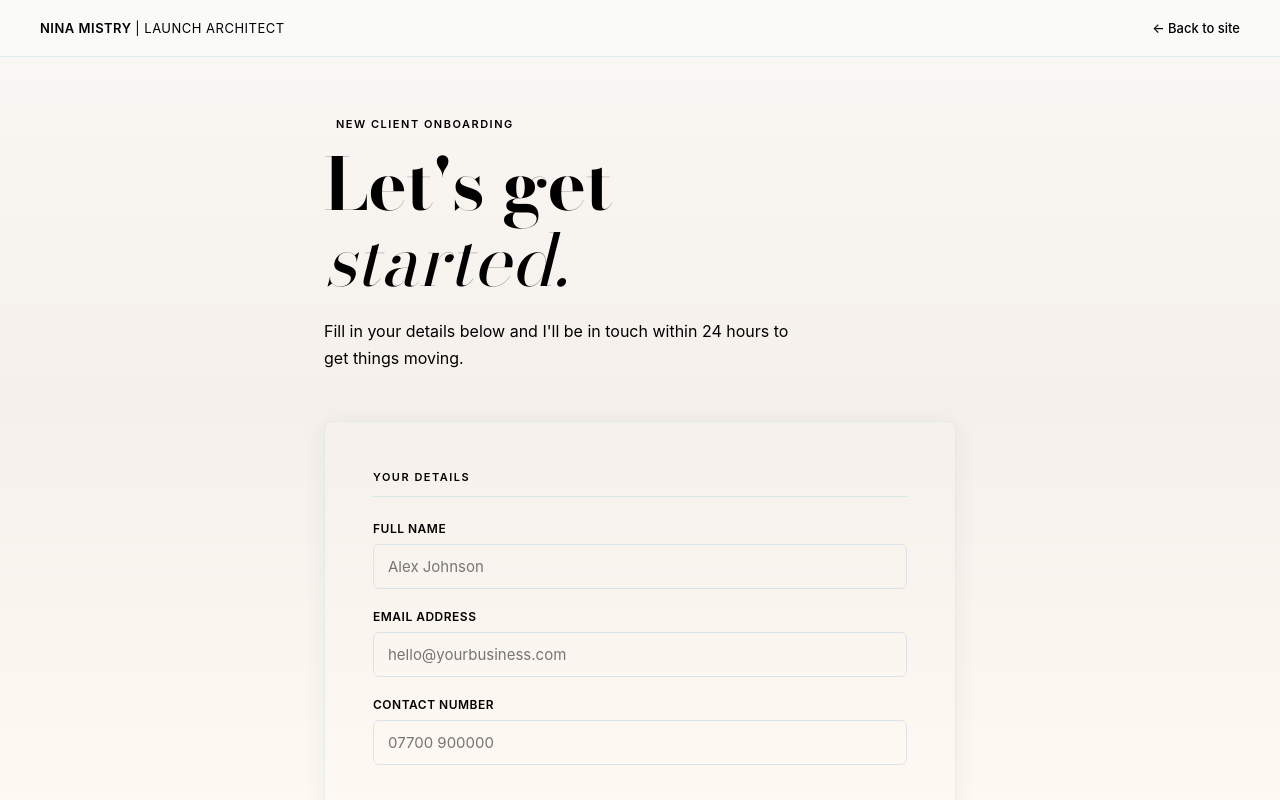
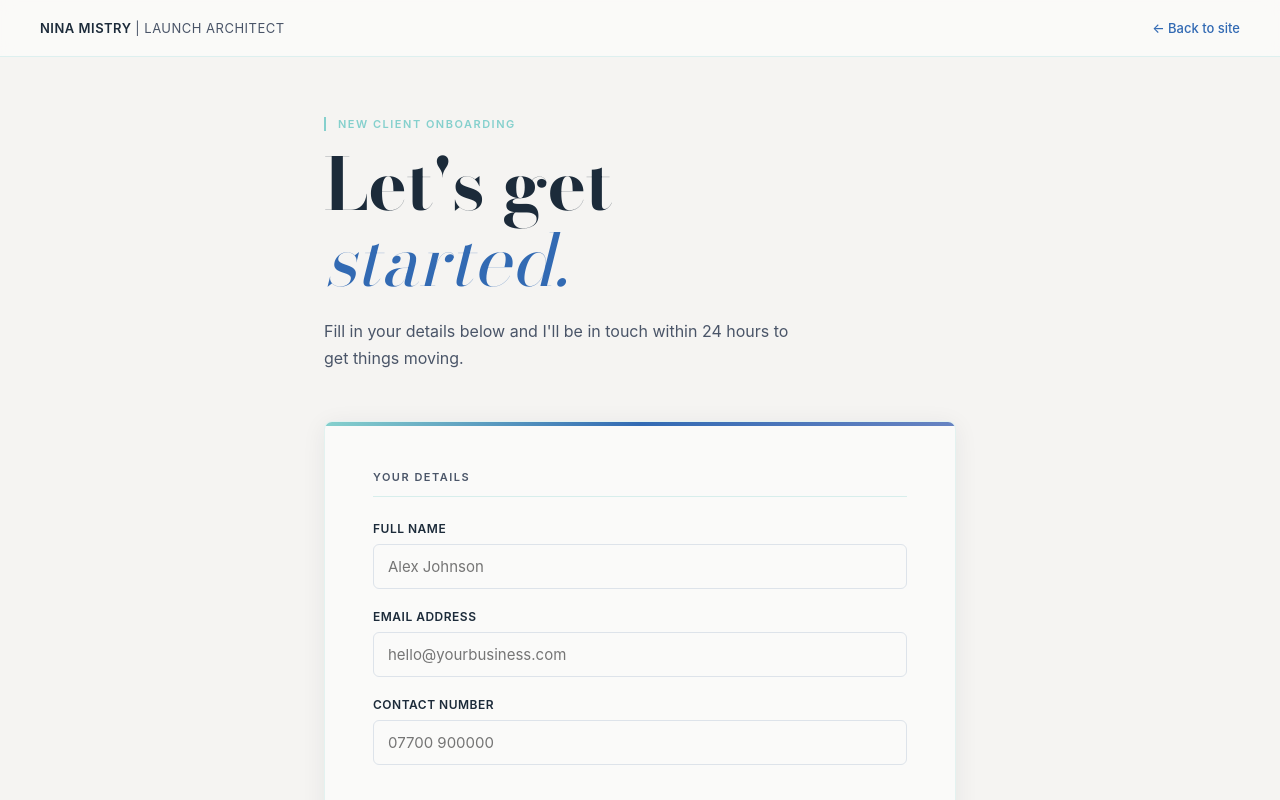
Before and after one commit to nina-1983/nina-client-onboarding, a Next.js app: page / in a window 1280 px wide. Shown: the top 800 px of the page. Built offline with nearby package versions, Linux system fonts and the light colour scheme.

Commit message:
Update globals.css

```diff
--- a/app/globals.css
+++ b/app/globals.css
@@ -1,19 +1,28 @@
-* {
+*, *::before, *::after {
+  box-sizing: border-box;
   margin: 0;
   padding: 0;
-  box-sizing: border-box;
+}
+
+:root {
+  --teal: #85d0cd;
+  --teal-light: #b0dfdd;
+  --blue: #326ab3;
+  --periwinkle: #6783c2;
+  --yellow: #f4c82c;
+  --yellow-light: #f9df8f;
+  --blush: #f9d8da;
+  --dark: #1c2b3a;
+  --mid: #4a5568;
+  --white: #fafaf9;
+  --off-white: #f5f4f2;
 }
 
 html, body {
   width: 100%;
-  height: 100%;
-  font-family: -apple-system, BlinkMacSystemFont, 'Segoe UI', 'Roboto', 'Oxygen',
-    'Ubuntu', 'Cantarell', 'Fira Sans', 'Droid Sans', 'Helvetica Neue',
-    sans-serif;
+  min-height: 100%;
+  font-family: 'Gotham', -apple-system, BlinkMacSystemFont, 'Segoe UI', sans-serif;
+  color: var(--dark);
+  background: var(--off-white);
   -webkit-font-smoothing: antialiased;
-  -moz-osx-font-smoothing: grayscale;
 }
-
-body {
-  background: linear-gradient(180deg, #faf8f5 0%, #f5f0eb 50%, #fff9f3 100%);
-}
```
